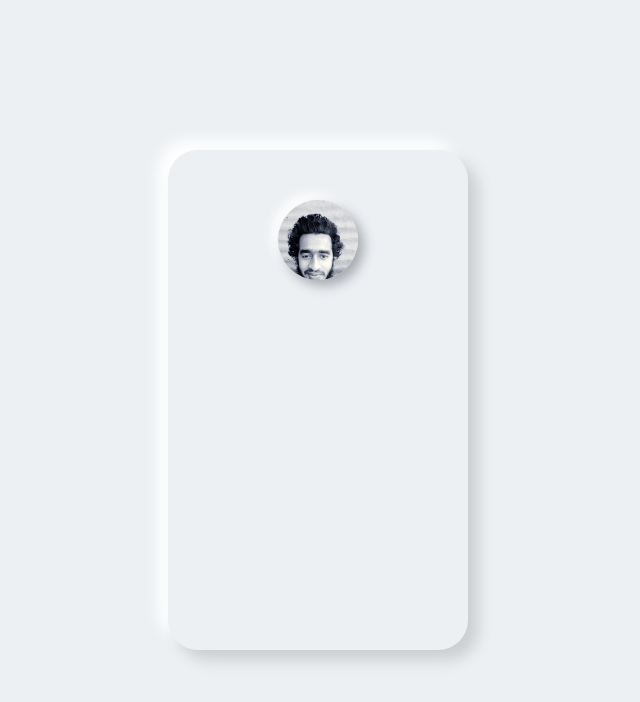
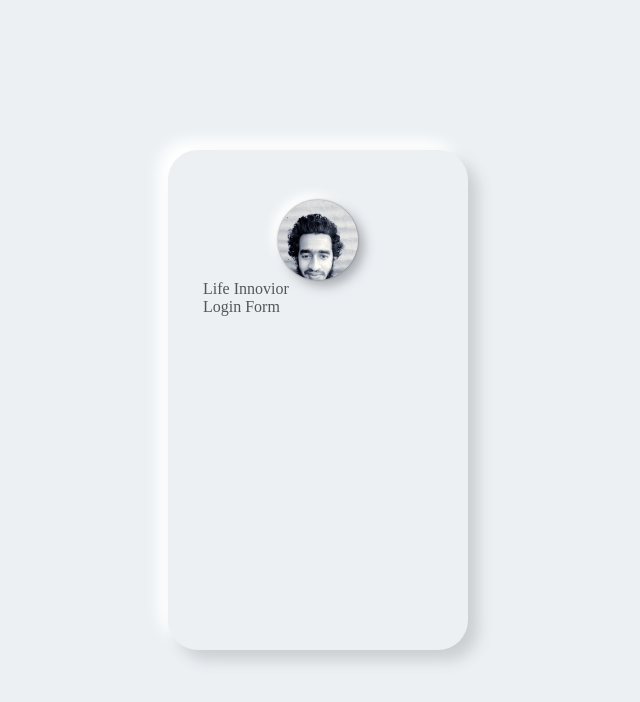
Before and after one commit to smshaown/Neumorphic-login-design, a plain HTML site: page index.html in a window 1280 px wide. Shown: the whole page, without its empty margins (82-722 px from the left). Drawn offline with Linux system fonts and the light colour scheme.

Commit message:
title start

```diff
--- a/index.html
+++ b/index.html
@@ -10,6 +10,8 @@
 <body>
     <div class="login-form">
         <div class="logo"></div>
+        <div class="title">Life Innovior</div>
+        <div class="sub-title">Login Form</div>
     </div>
 </body>
 </html>
--- a/style.css
+++ b/style.css
@@ -29,6 +29,7 @@ body{
     background-repeat: no-repeat;
     border-radius: 50%;
     margin: 0 auto;
-    box-shadow: 6px 6px 12px #a7aaaf,
+    box-shadow: 0px 0px 2px #5f5f5f,
+    6px 6px 12px #a7aaaf,
                 -6px -6px 12px white;
 }
```
